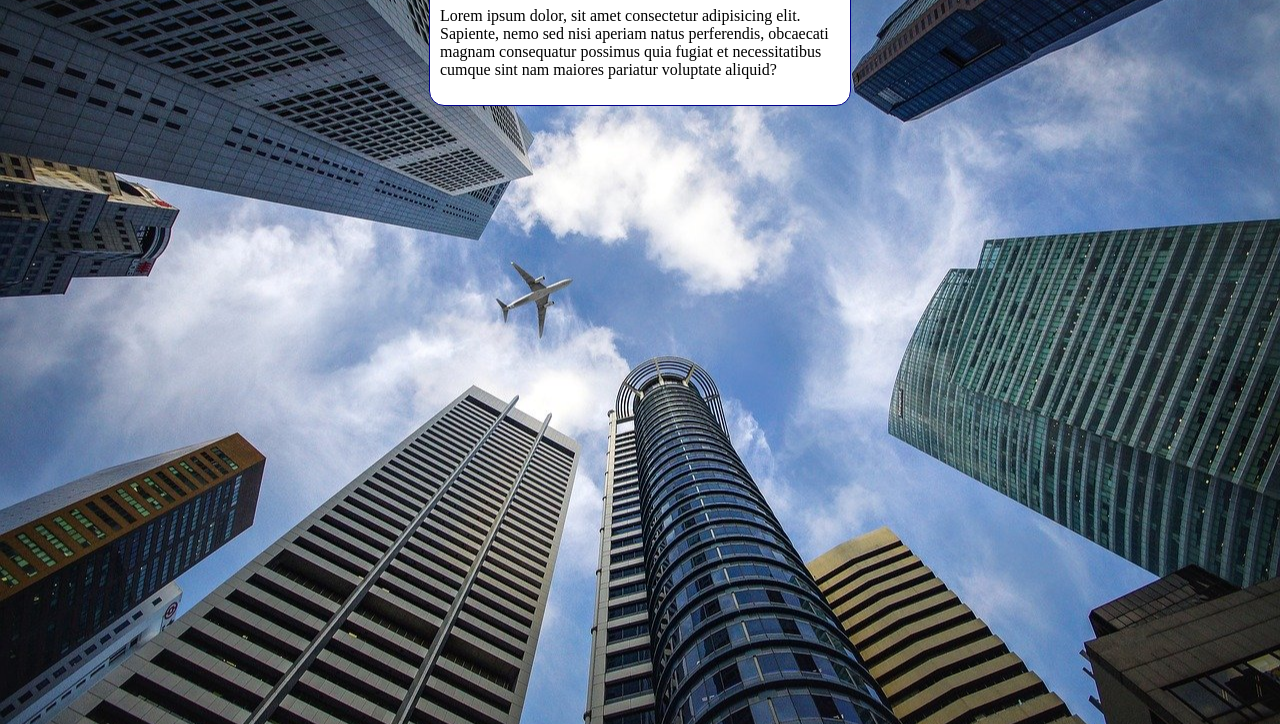
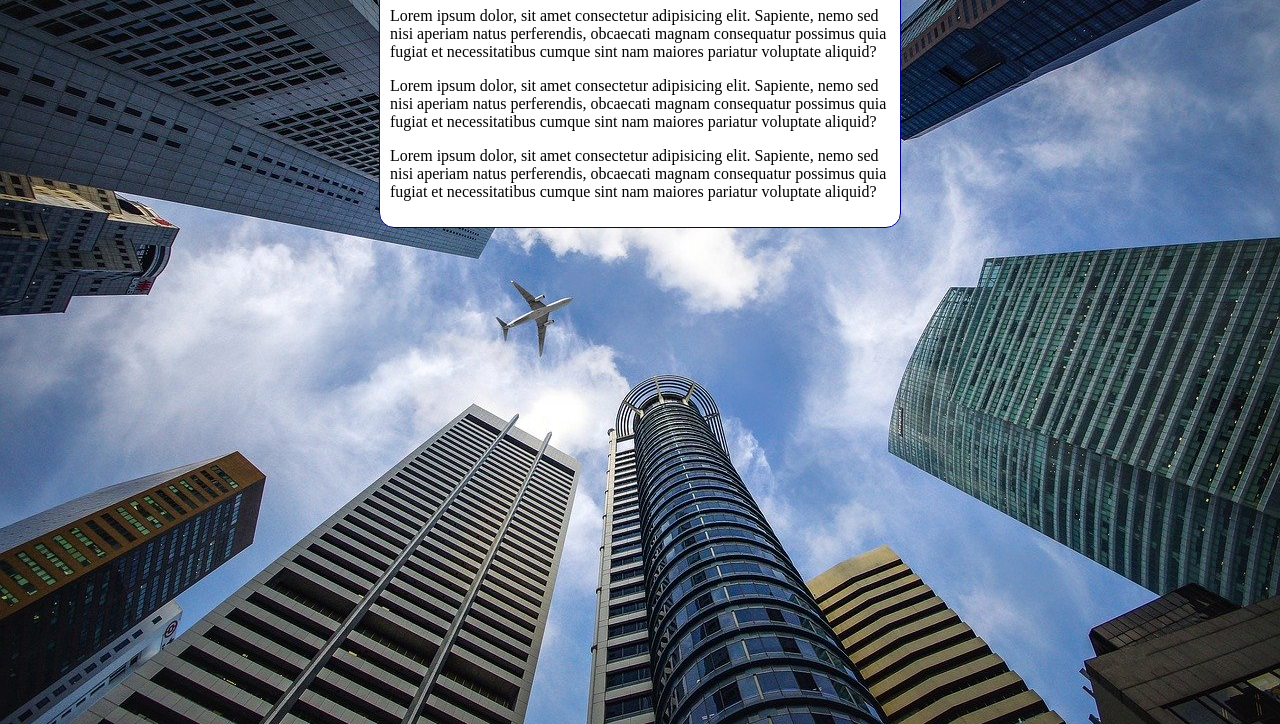
Before and after one commit to EduardoGabardo/html-css, a plain HTML site: page exercicios/ex022/Fundo006.html in a window 1280 px wide. Shown: the part 92-816 px from the top of the page. Drawn offline with Linux system fonts and the light colour scheme.

Commit message:
atualização 006

```diff
--- a/exercicios/ex022/Fundo006.html
+++ b/exercicios/ex022/Fundo006.html
@@ -4,7 +4,7 @@
     <meta charset="UTF-8">
     <meta http-equiv="X-UA-Compatible" content="IE=edge">
     <meta name="viewport" content="width=device-width, initial-scale=1.0">
-    <title>Document</title>
+    <title>Fundo fixo de tela</title>
 
     <style>
         body {
@@ -14,11 +14,16 @@
             background-position: center center;
             background-repeat: no-repeat;
             background-size: cover;
+            background-attachment: fixed;
+
+            /* Shorthand - background
+                color > image > position > repeat > [size] > attachment
+             */
         }
 
         main {
             background-color: white;
-            width: 400px;
+            max-width: 500px;
             padding: 10px;
             margin: auto;
             border: 1px solid darkblue;
@@ -35,6 +40,14 @@
             Lorem ipsum dolor, sit amet consectetur adipisicing elit. Sapiente, nemo sed nisi aperiam natus perferendis, obcaecati magnam consequatur possimus quia fugiat et necessitatibus cumque sint nam maiores pariatur voluptate aliquid?
 
         </p>
+        <p>
+            Lorem ipsum dolor, sit amet consectetur adipisicing elit. Sapiente, nemo sed nisi aperiam natus perferendis, obcaecati magnam consequatur possimus quia fugiat et necessitatibus cumque sint nam maiores pariatur voluptate aliquid?
+
+        </p>
+        <p>
+            Lorem ipsum dolor, sit amet consectetur adipisicing elit. Sapiente, nemo sed nisi aperiam natus perferendis, obcaecati magnam consequatur possimus quia fugiat et necessitatibus cumque sint nam maiores pariatur voluptate aliquid?
+
+        </p>
     </main>
 </body>
 </html>
```
